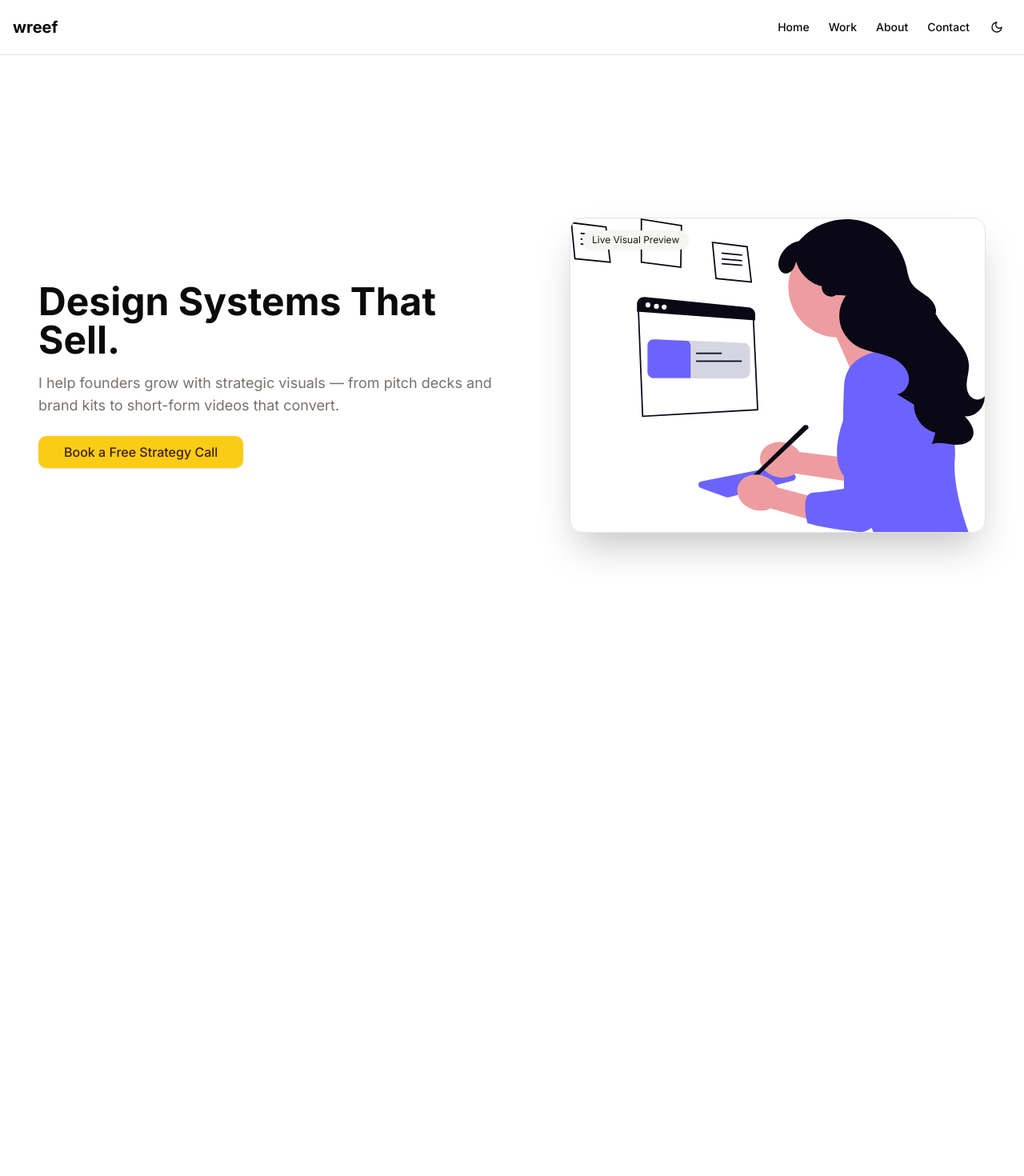
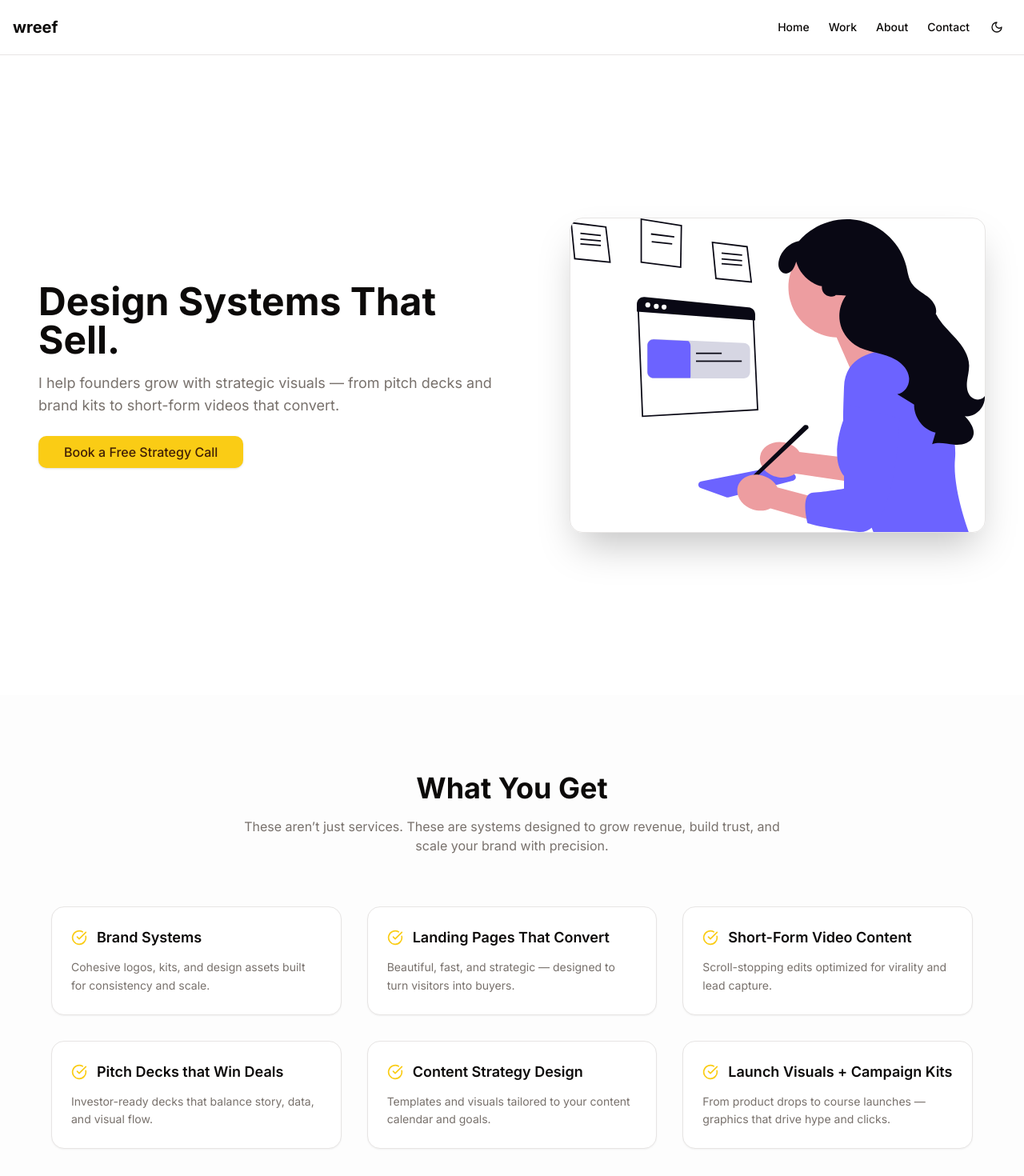
Before and after one commit to musfiqueDuh/wreef, a Next.js app: page / in a window 1280 px wide. Shown: the top 1470 px of the page at 80% size. Before the commit the page ends 869 px from the top, so only its background shows below. Built offline with nearby package versions, Linux system fonts and the light colour scheme.

Commit message:
syg section

```diff
--- a/src/app/page.tsx
+++ b/src/app/page.tsx
@@ -1,39 +1,14 @@
+
 "use client";
 
 import Image from "next/image";
 import { Button } from "../components/ui/button";
-import { motion, useAnimation } from "framer-motion"; // Import useAnimation
+import { motion } from "framer-motion";
+import WYGSection from '../app/wyg';
 
 export default function Home() {
-  // We'll manage the glow animation separately
-  const glowControls = useAnimation();
-
-  // Define the glow's gradient colors
-  const gradientColors = {
-    on: "linear-gradient(to right, #a78bfa30, #ec489930, #ef444430)", // Glowing state gradient
-    off: "linear-gradient(to right, transparent, transparent)", // Transparent when not glowing
-  };
-
-  // Function to start the glow animation
-  const startGlow = () => {
-    glowControls.start({
-      background: gradientColors.on,
-      opacity: 1,
-      transition: { duration: 0.3, ease: "easeOut" },
-    });
-  };
-
-  // Function to stop the glow animation
-  const stopGlow = () => {
-    glowControls.start({
-      background: gradientColors.off, // Animate back to transparent
-      opacity: 0, // Ensure it becomes fully transparent
-      transition: { duration: 0.3, ease: "easeOut" },
-    });
-  };
-
-
   return (
+    <>
       <section className="min-h-screen flex flex-col-reverse sm:flex-row items-center justify-between px-6 sm:px-12 py-24 gap-12 bg-background text-foreground">
         {/* LEFT TEXT BLOCK */}
         <motion.div
@@ -46,8 +21,7 @@ export default function Home() {
             Design Systems That Sell.
           </h1>
           <p className="text-muted-foreground text-lg mb-6">
-          I help founders grow with strategic visuals — from pitch decks and
-          brand kits to short-form videos that convert.
+            I help founders grow with strategic visuals — from pitch decks and brand kits to short-form videos that convert.
           </p>
           <Button size="lg" className="text-base">
             Book a Free Strategy Call
@@ -56,38 +30,22 @@ export default function Home() {
 
         {/* RIGHT VISUAL BLOCK */}
         <motion.div
-        initial={{ opacity: 0, scale: 0.95, y: 20 }}
-        animate={{ opacity: 1, scale: 1, y: 0 }}
-        whileHover={{ scale: 1.02, rotateZ: 1 }} // Keep the image hover effect for desktop
-        whileTap={{ scale: 1.02, rotateZ: 1 }} // Apply same visual effect on tap for mobile
-        onMouseEnter={startGlow} // Start glow on mouse enter (desktop)
-        onMouseLeave={stopGlow}  // Stop glow on mouse leave (desktop)
-        onTouchStart={startGlow} // Start glow on touch start (mobile)
-        onTouchEnd={stopGlow}    // Stop glow on touch end (mobile)
-        transition={{ duration: 0.8, delay: 0.2, ease: "easeOut" }}
-        className="relative"
+          initial={{ opacity: 0, scale: 0.95 }}
+          animate={{ opacity: 1, scale: 1 }}
+          transition={{ duration: 0.6, delay: 0.2 }}
         >
-        {/* Glow Blur - MODIFIED for controlled animation */}
-        <motion.div
-          className="absolute -inset-4 blur-2xl rounded-2xl z-[-1]"
-          initial={{ background: gradientColors.off, opacity: 0 }} // Start invisible
-          animate={glowControls} // Control this div with glowControls
-        ></motion.div>
-
-        {/* Optional floating badge */}
-        <div className="absolute top-4 left-4 bg-secondary text-secondary-foreground text-xs px-3 py-1 rounded-full shadow-sm">
-          Live Visual Preview
-        </div>
-
           <Image
             src="/undraw_creative-flow_t3kz.svg"
-          alt="Placeholder design system"
+            alt="Visual System Preview"
             width={520}
             height={420}
-          className="rounded-2xl shadow-2xl border border-border object-cover"
-          priority
+            className="rounded-2xl shadow-2xl border border-border"
           />
         </motion.div>
       </section>
+
+      {/* Render the WYGSection component here */}
+      <WYGSection />
+    </>
   );
 }
--- /dev/null
+++ b/src/app/wyg.tsx
@@ -0,0 +1,79 @@
+import { motion } from "framer-motion";
+import { CheckCircle } from "lucide-react";
+
+const services = [
+  {
+    title: "Brand Systems",
+    description:
+      "Cohesive logos, kits, and design assets built for consistency and scale.",
+  },
+  {
+    title: "Landing Pages That Convert",
+    description:
+      "Beautiful, fast, and strategic — designed to turn visitors into buyers.",
+  },
+  {
+    title: "Short-Form Video Content",
+    description:
+      "Scroll-stopping edits optimized for virality and lead capture.",
+  },
+  {
+    title: "Pitch Decks that Win Deals",
+    description:
+      "Investor-ready decks that balance story, data, and visual flow.",
+  },
+  {
+    title: "Content Strategy Design",
+    description:
+      "Templates and visuals tailored to your content calendar and goals.",
+  },
+  {
+    title: "Launch Visuals + Campaign Kits",
+    description:
+      "From product drops to course launches — graphics that drive hype and clicks.",
+  },
+];
+
+export default function WhatYouGetSection() {
+  return (
+    <section className="px-4 sm:px-6 md:px-8 lg:px-12 py-16 sm:py-24 bg-muted/20 text-foreground">
+      <div className="max-w-7xl mx-auto text-center mb-12 sm:mb-16 px-2">
+        <motion.h2
+          initial={{ opacity: 0, y: 20 }}
+          whileInView={{ opacity: 1, y: 0 }}
+          viewport={{ once: true }}
+          transition={{ duration: 0.6 }}
+          className="text-2xl sm:text-3xl md:text-4xl font-bold mb-4"
+        >
+          What You Get
+        </motion.h2>
+        <p className="text-muted-foreground max-w-2xl mx-auto text-sm sm:text-base">
+          These aren’t just services. These are systems designed to grow revenue, build trust, and scale your brand with precision.
+        </p>
+      </div>
+
+      <div className="grid grid-cols-1 sm:grid-cols-2 lg:grid-cols-3 gap-6 sm:gap-8 max-w-6xl mx-auto">
+        {services.map((service, index) => (
+          <motion.div
+            key={index}
+            initial={{ opacity: 0, y: 60 }}
+            whileInView={{ opacity: 1, y: 0 }}
+            viewport={{ once: true, amount: 0.6 }}
+            transition={{ duration: 0.5, delay: 0.1 }}
+            className="bg-background border border-border p-5 sm:p-6 rounded-2xl shadow-sm hover:shadow-lg transition"
+          >
+            <div className="flex items-start gap-3 mb-3">
+              <CheckCircle className="w-5 h-5 text-primary mt-1" />
+              <h3 className="text-base sm:text-lg font-semibold leading-tight">
+                {service.title}
+              </h3>
+            </div>
+            <p className="text-sm text-muted-foreground leading-relaxed">
+              {service.description}
+            </p>
+          </motion.div>
+        ))}
+      </div>
+    </section>
+  );
+}
```
Lines whose indentation alone changed are shown as unchanged.
